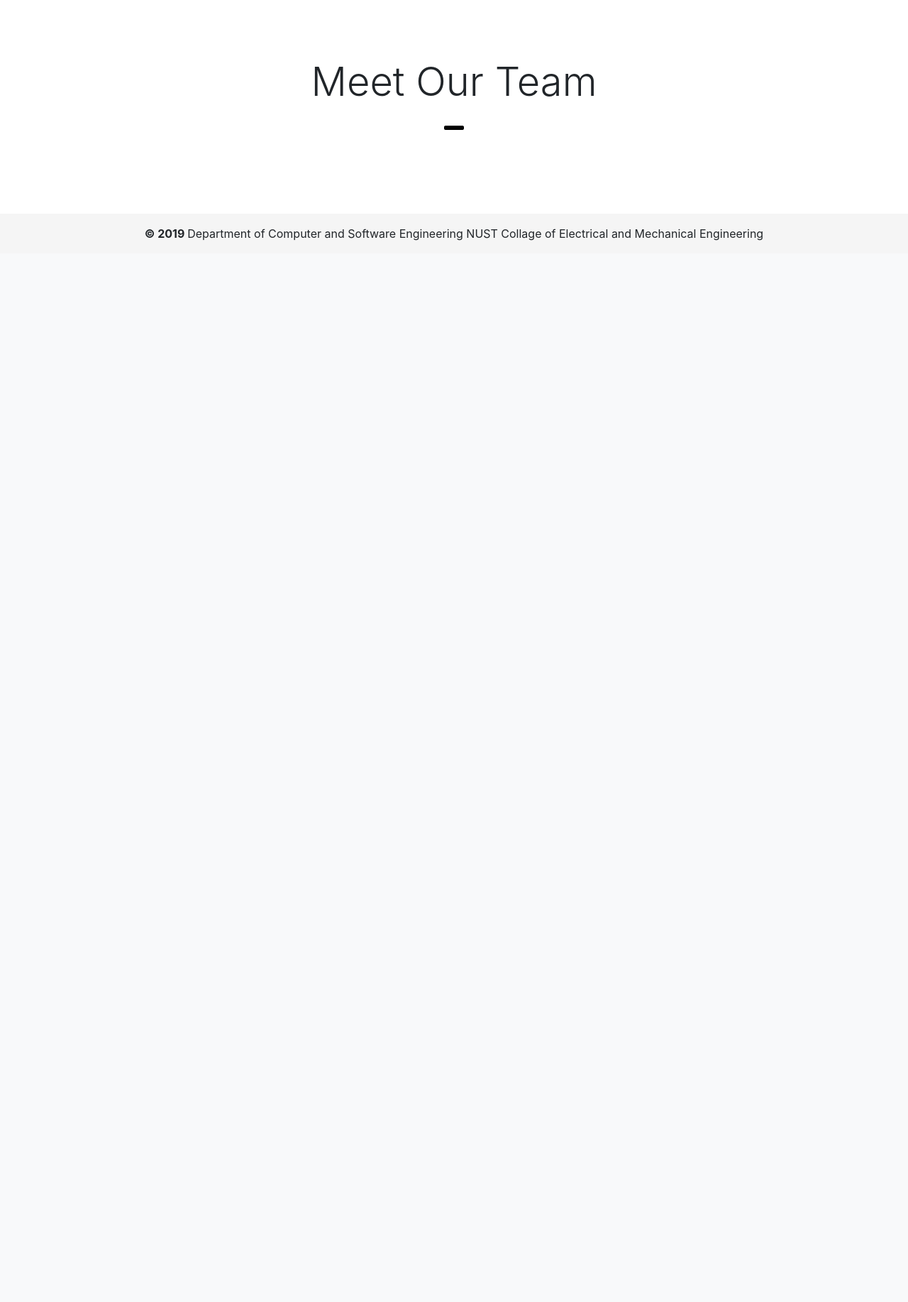
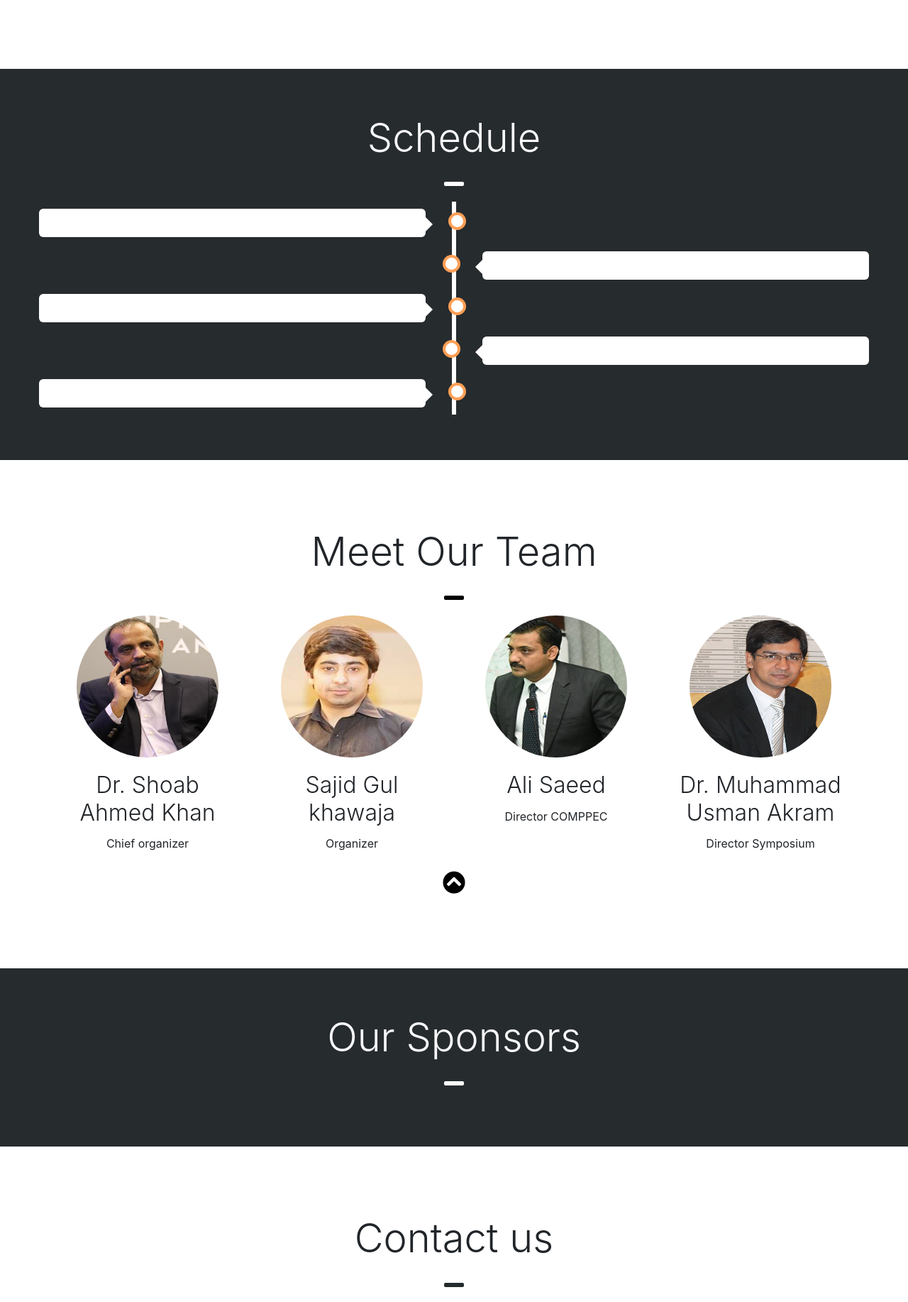
Before and after one commit to hashirshoaeb/Comppec19, a PHP site: page / in a window 1280 px wide. Shown: the part 2791-4625 px from the top of the page at 71% size. Before the commit the page ends 3130 px from the top, so only its background shows below. Run offline with PHP 8.4, Linux system fonts and the light colour scheme; some libraries are stand-ins or nearby versions.

Commit message:
-v 1.0.0

```diff
--- a/css/main.css
+++ b/css/main.css
@@ -126,3 +126,10 @@
     left: 0%;
   }
 }
+
+/* mine */
+.display-5 {
+  font-size: 2rem;
+  font-weight: 300;
+  line-height: 1.2;
+}
--- a/index.html
+++ b/index.html
@@ -1,7 +1,10 @@
 <!DOCTYPE html>
 <html lang="en">
   <head>
-    <!-- Theme Edited By Hashir Shoaib - No Copyright -->
+    <!-- Theme Author: Hashir Shoaib
+         Author Contact: hashirshoaeb@gmail.com
+         Theme Copyrights: © Department of Computer and Software Engineering NUST Collage of Electrical and Mechanical Engineering
+    -->
     <title>COMPPEC</title>
     <link rel="shortcut icon" href="img/logo.png" />
     <meta charset="utf-8" />
@@ -30,7 +33,7 @@
     ></script>
     <!-- Navbar -->
     <nav class="navbar navbar-expand-lg navbar-light bg-light">
-      <a class="navbar-brand" href="#">Navbar</a>
+      <a class="navbar-brand" href="#Home">Comppec</a>
       <button
         class="navbar-toggler"
         type="button"
@@ -44,25 +47,21 @@
       </button>
       <div class="collapse navbar-collapse" id="navbarNavAltMarkup">
         <div class="navbar-nav">
-          <a class="nav-item nav-link active" href="#"
+          <a class="nav-item nav-link active" href="#Home"
             >Home <span class="sr-only">(current)</span></a
           >
-          <a class="nav-item nav-link" href="#">Features</a>
-          <a class="nav-item nav-link" href="#">Pricing</a>
-          <a
-            class="nav-item nav-link disabled"
-            href="#"
-            tabindex="-1"
-            aria-disabled="true"
-            >Disabled</a
-          >
+          <a class="nav-item nav-link" href="#Categories">Categories</a>
+          <a class="nav-item nav-link" href="#Prizes">Prizes</a>
+          <a class="nav-item nav-link" href="#Scheudle">Scheudle</a>
+          <a class="nav-item nav-link" href="#Home">Register</a>
+          <a class="nav-item nav-link" href="#Contact">Contact</a>
         </div>
       </div>
     </nav>
     <!-- Navbar -->
     <!-- Home -->
     <div style="background : #262b2e;" class=" jumbotron jumbotron-fluid">
-      <div class=" container-fluid text-center">
+      <div class=" container text-center">
         <div>
           <img src="img/CLogo.png" class=" img-fluid"></img>
         </div>
@@ -79,24 +78,24 @@
     <!-- Home -->
     <!-- About -->
     <div style="background :white" class=" jumbotron jumbotron-fluid">
-      <div class=" container-fluid text-center">
+      <div class=" container text-center">
         <h1 class=" display-4">About Comppec</h1>
         <div>
           <span style="font-size: 2em; color: black;">
             <i class="fas fa-minus"></i>
           </span>
         </div>
-        <div>
-          <p>
-            // data //
+        <div class="row justify-content-center">
+          <p class=" col-md-10">
+            Computer Projects Exhibition and Competition is an ultimate, the most prestigious computers and technological event of Pakistan. Annually hosted by the Department of Computer Engineering NUST for the past two decades it has been providing an exceptionally sublime stage for the youth to model their talents in multitudinous fields of the World of Computers, presenting them with inestimable exposure and experience.
           </p>
         </div>
       </div>
     </div>
     <!-- About -->
     <!-- Categories -->
-    <div style="background : #262b2e;" class=" jumbotron jumbotron-fluid">
-      <div class=" container-fluid text-center text-light">
+    <div id="Categories" style="background : #262b2e;" class=" jumbotron jumbotron-fluid">
+      <div class=" container text-center text-light">
         <div>
           <h1 class=" display-4">Categories</h1>
         </div>
@@ -105,12 +104,31 @@
                 <i class="fas fa-minus"></i>
             </span>
         </div>
+        <div class=" row justify-content-center">
+          <div class=" col-md-3">
+            <img style="width: 18rem;" class=" img-fluid mb-5" src="img/EM.png"></img>
+          </div>
+          <div class=" col-md-3">
+            <img style="width: 18rem;" class=" img-fluid mb-5" src="img/AR.png"></img>
+          </div>
+          <div class=" col-md-3">
+            <img style="width: 18rem;" class=" img-fluid mb-5" src="img/iot.png"></img>
+          </div>
+        </div>
+        <div class=" row justify-content-center m-0">
+          <div class=" col-md-3">
+            <img style="width: 18rem;" class=" img-fluid mb-5" src="img/Software.png"></img>
+          </div>
+          <div class=" col-md-3">
+            <img style="width: 18rem;" class=" img-fluid mb-5" src="img/BE.png"></img>
+          </div>
+        </div>
         </div>
       </div>
     <!-- Categoies -->
     <!-- Prizes -->
-    <div style="background : white;" class=" jumbotron jumbotron-fluid">
-        <div class=" container-fluid text-center">
+    <div id="Prizes" style="background : white;" class=" jumbotron jumbotron-fluid">
+        <div class=" container text-center">
           <div>
             <h1 class=" display-4">Prizes</h1>
           </div>
@@ -126,7 +144,7 @@
       </div>
     <!-- Prizes -->
     <!-- Scheudle -->
-    <div style="background : #262b2e;" class=" jumbotron jumbotron-fluid">
+    <div id="Scheudle" style="background : #262b2e;" class=" jumbotron jumbotron-fluid">
       <div class=" container-fluid text-center text-light">
         <div>
           <h1 class=" display-4">Schedule </h1>
@@ -175,16 +193,157 @@
                 </span>
             </div>
             <div>
-
+              <div class=" row justify-content-center">
+                <div class="" style="width: 18rem;">
+                  <img style="max-width: 200px;max-height: 200px;" src="img/DrShoab.png" class="card-img-top rounded-circle align-self-center" alt="asdf">
+                  <div class="card-body">
+                    <h3 class="card-title display-5">Dr. Shoab Ahmed Khan</h3>
+                    <p class="card-text">Chief organizer</p>
+                  </div>
+                </div>
+                <div class="" style="width: 18rem;">
+                  <img style="max-width: 200px;max-height: 200px;" src="img/DrSajjid.png" class="card-img-top rounded-circle align-self-center" alt="asdf">
+                  <div class="card-body">
+                    <h3 class="card-title display-5">Sajid Gul khawaja</h3>
+                    <p class="card-text">Organizer</p>
+                  </div>
+                </div>
+                <div class="" style="width: 18rem;">
+                  <img style="max-width: 200px;max-height: 200px;" src="img/AliSaeed.png" class="card-img-top rounded-circle align-self-center" alt="asdf">
+                  <div class="card-body">
+                    <h3 class="card-title display-5">Ali Saeed</h3>
+                    <p class="card-text">Director COMPPEC</p>
+                  </div>
+                </div>
+                <div class="" style="width: 18rem;">
+                  <img style="max-width: 200px;max-height: 200px;" src="img/DrUsman.png" class="card-img-top rounded-circle align-self-center" alt="asdf">
+                  <div class="card-body">
+                    <h3 class="card-title display-5">Dr. Muhammad Usman Akram</h3>
+                    <p class="card-text">Director Symposium</p>
+                  </div>
+                </div>
+              </div>
+              <div id="demo" class="collapse row justify-content-center mt-0">
+                <div class="" style="width: 18rem;">
+                  <img style="max-width: 200px;max-height: 200px;" src="img/ZainHaider.png" class="card-img-top rounded-circle align-self-center" alt="asdf">
+                  <div class="card-body">
+                    <h3 class="card-title display-5">President</h3>
+                    <p class="card-text">Student body</p>
+                  </div>
+                </div>
+                <div class="" style="width: 18rem;">
+                  <img style="max-width: 200px;max-height: 200px;" src="img/Muhammad Hamza.png" class="card-img-top rounded-circle align-self-center" alt="asdf">
+                  <div class="card-body">
+                    <h3 class="card-title display-5">Vise President</h3>
+                    <p class="card-text">Student body</p>
+                  </div>
+                </div>
+              </div>
+              <div>
+                  <a href="#demo"  data-toggle="collapse">
+                    <span style="font-size: 2em; color: black;">
+                      <i class="fas fa-chevron-circle-up"></i>
+                    </span>
+                  </a>
+              </div>
             </div>
-          </div>
+    </div>
     </div>
     <!-- Our Team -->
     <!-- Our Sponsors -->
-
+    <div style="background : #262b2e;" class=" jumbotron jumbotron-fluid">
+      <div class=" container-fluid text-center text-light">
+        <div>
+          <h1 class=" display-4">Our Sponsors</h1>
+        </div>
+        <div>
+          <span style="font-size: 2em; color: white;">
+            <i class="fas fa-minus"></i>
+          </span>
+        </div>
+      </div>
+    </div>
     <!-- Our Sponsors -->
+    <!-- Footer -->
+    <div id="Contact" style="background : white;" class=" jumbotron jumbotron-fluid">
+      <div class=" container">
+        <div class=" text-center">
+          <h1 class=" display-4">Contact us</h1>
+        </div>
+        <div class=" text-center">
+          <span style="font-size: 2em; color: #262b2e;">
+            <i class="fas fa-minus"></i>
+          </span>
+        </div>
+        <div class=" row">
+          <div class=" col-lg-4">
+            <div class="card-body">
+              <h3 class="card-title display-5">Zain Haider Nemati</h3>
+              <p class="card-text text-muted">President Student body</p>
+              <p>
+                <span style="font-size: 2em; color: black;">
+                  <i class="fas fa-phone-square fa-xs"></i>
+                </span>
+                <a style="text-decoration: none;" class=" text-dark" href="tel:+(92)323-536-4441"> +(92)323-536-4441</a>
+              </p>
+              <p>
+                <span style="font-size: 2em; color: black;">
+                  <i class="fas fa-envelope fa-xs"></i>
+                </span>
+                <a style="text-decoration: none;" class=" text-dark" href="mailto:zhnemati@gmail.com"> zhnemati@gmail.com</a>
+              </p>
+            </div>
+          </div>
+          <div class=" col-lg-4">
+            <div class="card-body">
+              <h3 class="card-title display-5">Muhammad Hamza</h3>
+              <p class="card-text text-muted">Vice President Student body</p>
+              <p>
+                <span style="font-size: 2em; color: black;">
+                  <i class="fas fa-phone-square fa-xs"></i>
+                </span>
+                <a style="text-decoration: none;" class=" text-dark" href="tel:+(92)334-861-3201">+(92)334-861-3201</a>
+              </p>
+              <p>
+                <span style="font-size: 2em; color: black;">
+                  <i class="fas fa-envelope fa-xs"></i>
+                </span>
+                <a style="text-decoration: none;" class=" text-dark" href="mailto:muhammad.hamza37@ce.ceme.edu.pk"> muhammad.hamza37@ce.ceme.edu.pk</a>
+              </p>
+            </div>
+          </div>
+          <div class=" col-lg-4">
+            <div>
+                <img style="width: 18rem;" class=" img-fluid" src="img/FooterLogo.png"></img>
+            </div>
+            <hr/>
+            <a style="text-decoration: none;" href="https://www.youtube.com/channel/UCg0uw4JIpyO_2iAFM96HNOQ" target="_blank">
+              <span style="font-size: 2em; color: #262b2e;">
+                <i class="fab fa-youtube"></i>
+              </span>
+            </a>
+            <a style="text-decoration: none;" href="https://www.facebook.com/COMPPEC" target="_blank">
+              <span style="font-size: 2em; color: #262b2e;">
+                <i class="fab fa-facebook-square"></i>
+              </span>
+            </a>
+            <a style="text-decoration: none;" href="https://www.instagram.com/comppec19/" target="_blank">
+              <span style="font-size: 2em; color: #262b2e;">
+                <i class="fab fa-instagram"></i>
+              </span>
+            </a>
+            <a style="text-decoration: none;" href="https://www.twitter.com" target="_blank">
+              <span style="font-size: 2em; color: #262b2e;">
+                <i class="fab fa-twitter"></i>
+              </span>
+            </a>
+          </div>
+        </div>
+      </div>
+    </div>
     <footer style="background-color: #f5f5f5;" class=" mt-auto py-3 text-center">
       <strong>&copy; 2019 </strong> Department of Computer and Software Engineering NUST Collage of Electrical and Mechanical Engineering
     </footer>
+    <!-- Footer -->
   </body>
 </html>
```
Also changed, not shown: img/AR.png, img/AliSaeed.png (added), img/BE.png, img/DrSajjid.png (added), img/DrShoab.png (added), img/DrUsman.png (added), img/EM.png, img/FooterLogo.png (added), img/Muhammad Hamza.png (added), img/Software.png, img/ZainHaider.png (added), img/baseline_maximize_black_18dp.png (deleted), img/iot.png, 2 other files.
